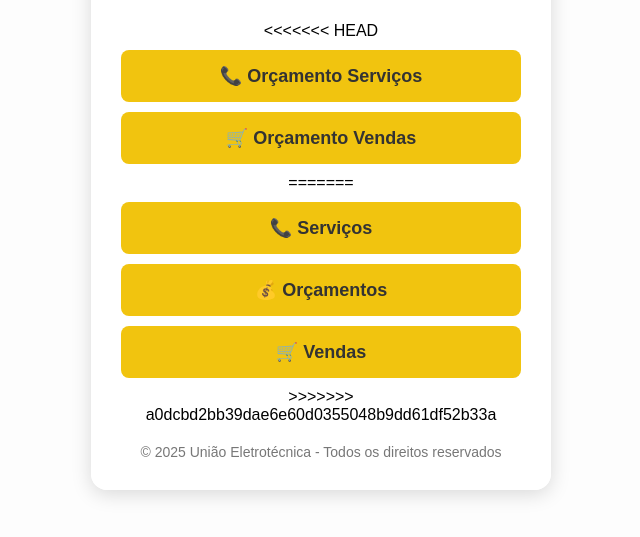
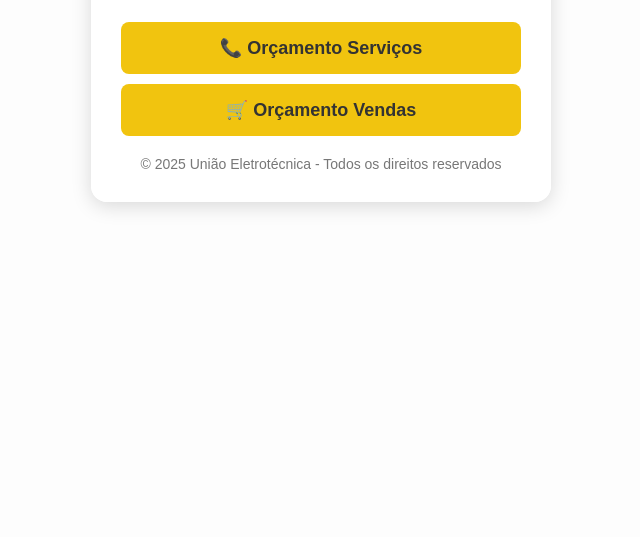
Before and after one commit to mhtzinxs/CENTRAL, a plain HTML site: page index.html in a window 1280 px wide. Shown: the part 231-768 px from the top of the page, without its empty margins (319-959 px from the left). Drawn offline with Linux system fonts and the light colour scheme.

```diff
--- a/index.html
+++ b/index.html
@@ -22,14 +22,8 @@
   <div class="container" id="mainBox">
     <h1>Central de Atendimento</h1>
 
-<<<<<<< HEAD
     <button class="btn" onclick="goTo('https://wa.me/5547991695922?text=Olá! Tudo bem? Gostaria de conhecer melhor os serviços que vocês oferecem e saber como posso solicitar um orçamento.')">📞 Orçamento Serviços</button>
     <button class="btn" onclick="goTo('https://wa.me/5542991383779?text=Olá! Tudo bem? Gostaria de receber mais informações sobre as vendas e os orçamentos disponíveis. Pode me ajudar, por favor?')">🛒 Orçamento Vendas</button>
-=======
-    <button class="btn" onclick="goTo('https://wa.me/5547991695922?text=Olá! Vi seu contato e gostaria de saber mais sobre os serviços que vocês oferecem. Pode me ajudar?')">📞 Serviços</button>
-    <button class="btn" onclick="goTo('https://wa.me/5547991695922?text=Olá!  Gostaria de fazer um orçamento. Posso te passar as informações do que preciso?')">💰 Orçamentos</button>
-    <button class="btn" onclick="goTo('https://wa.me/5542991383779?text=Oi! Tenho interesse nos materiais que vocês vendem. Poderia me enviar a lista de produtos e valores disponíveis?')">🛒 Vendas</button>
->>>>>>> a0dcbd2bb39dae6e60d0355048b9dd61df52b33a
 
     <footer>© 2025 União Eletrotécnica - Todos os direitos reservados</footer>
   </div>
```
